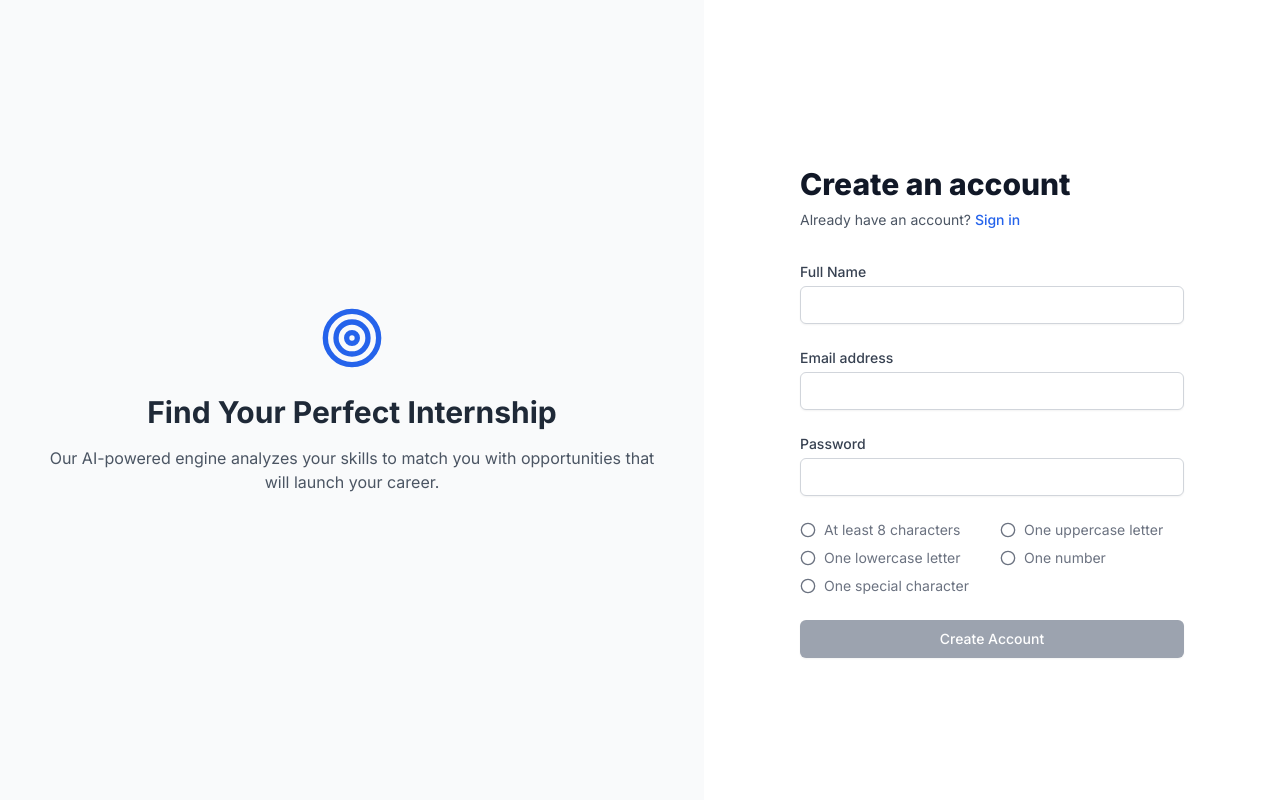
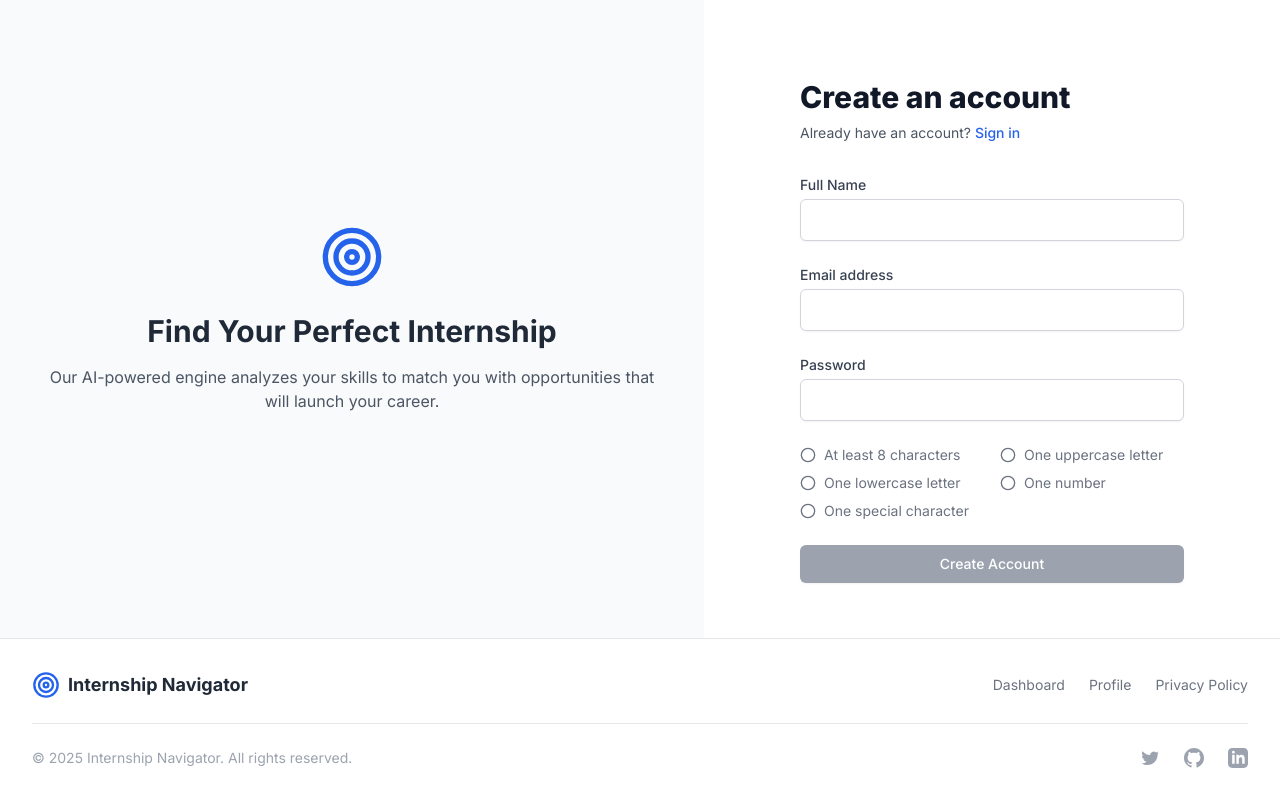
Before and after one commit to KrishBurla/intelligent-internship-navigator, a React (Create React App) app in the folder frontend/: page /signup in a window 1280 px wide. Built offline with nearby package versions, Linux system fonts and the light colour scheme.

Commit message:
Updated commit: With Footer

```diff
--- /dev/null
+++ b/frontend/jsconfig.json
@@ -0,0 +1,6 @@
+{
+  "compilerOptions": {
+    "baseUrl": "src"
+  },
+  "include": ["src"]
+}
--- /dev/null
+++ b/frontend/src/components/Footer.jsx
@@ -0,0 +1,36 @@
+import React from 'react';
+
+// --- Icons for the Footer ---
+const TargetIcon = (props) => ( <svg xmlns="http://www.w3.org/2000/svg" width="24" height="24" viewBox="0 0 24 24" fill="none" stroke="currentColor" strokeWidth="2" strokeLinecap="round" strokeLinejoin="round" {...props}><circle cx="12" cy="12" r="10" /><circle cx="12" cy="12" r="6" /><circle cx="12" cy="12" r="2" /></svg> );
+const TwitterIcon = (props) => (<svg role="img" viewBox="0 0 24 24" xmlns="http://www.w3.org/2000/svg" {...props}><title>Twitter</title><path d="M22.46 6c-.77.35-1.6.58-2.46.67.88-.53 1.56-1.37 1.88-2.38-.83.49-1.74.85-2.7 1.04A4.37 4.37 0 0 0 12 8.42a12.38 12.38 0 0 1-8.98-4.56 4.37 4.37 0 0 0 1.35 5.83-4.36 4.36 0 0 1-1.98-.55v.05a4.37 4.37 0 0 0 3.5 4.29-4.33 4.33 0 0 1-1.97.08 4.37 4.37 0 0 0 4.08 3.03A8.79 8.79 0 0 1 2 18.54a12.35 12.35 0 0 0 6.69 1.95c8.03 0 12.42-6.66 12.42-12.42v-.56A8.89 8.89 0 0 0 22.46 6z" /></svg>);
+const LinkedinIcon = (props) => (<svg role="img" viewBox="0 0 24 24" xmlns="http://www.w3.org/2000/svg" {...props}><title>LinkedIn</title><path d="M19 0h-14c-2.761 0-5 2.239-5 5v14c0 2.761 2.239 5 5 5h14c2.762 0 5-2.239 5-5v-14c0-2.761-2.238-5-5-5zm-11 19h-3v-11h3v11zm-1.5-12.268c-.966 0-1.75-.79-1.75-1.764s.784-1.764 1.75-1.764 1.75.79 1.75 1.764-.783 1.764-1.75 1.764zm13.5 12.268h-3v-5.604c0-3.368-4-3.113-4 0v5.604h-3v-11h3v1.765c1.396-2.586 7-2.777 7 2.476v6.759z"/></svg>);
+const GithubIcon = (props) => (<svg role="img" viewBox="0 0 24 24" xmlns="http://www.w3.org/2000/svg" {...props}><title>GitHub</title><path d="M12 0c-6.626 0-12 5.373-12 12 0 5.302 3.438 9.8 8.207 11.387.599.111.793-.261.793-.577v-2.234c-3.338.726-4.033-1.416-4.033-1.416-.546-1.387-1.333-1.756-1.333-1.756-1.089-.745.083-.729.083-.729 1.205.084 1.839 1.237 1.839 1.237 1.07 1.834 2.807 1.304 3.492.997.107-.775.418-1.305.762-1.604-2.665-.305-5.467-1.334-5.467-5.931 0-1.311.469-2.381 1.236-3.221-.124-.303-.535-1.524.117-3.176 0 0 1.008-.322 3.301 1.23.957-.266 1.983-.399 3.003-.404 1.02.005 2.047.138 3.006.404 2.291-1.552 3.297-1.23 3.297-1.23.653 1.653.242 2.874.118 3.176.77.84 1.235 1.911 1.235 3.221 0 4.609-2.807 5.624-5.479 5.921.43.372.823 1.102.823 2.222v3.293c0 .319.192.694.801.576 4.765-1.589 8.199-6.086 8.199-11.386 0-6.627-5.373-12-12-12z"/></svg>);
+
+export default function Footer() {
+    return (
+        <footer className="bg-white border-t border-gray-200">
+            <div className="max-w-7xl mx-auto py-8 px-4 sm:px-6 lg:px-8">
+                <div className="flex flex-col md:flex-row items-center justify-between">
+                    <div className="flex items-center">
+                        <TargetIcon className="h-7 w-7 text-blue-600" />
+                        <span className="ml-2 text-lg font-bold text-gray-800">Internship Navigator</span>
+                    </div>
+                    <div className="flex space-x-6 mt-4 md:mt-0">
+                        <a href="#" className="text-sm text-gray-500 hover:text-gray-900">Dashboard</a>
+                        <a href="#" className="text-sm text-gray-500 hover:text-gray-900">Profile</a>
+                        <a href="#" className="text-sm text-gray-500 hover:text-gray-900">Privacy Policy</a>
+                    </div>
+                </div>
+
+                <div className="mt-6 border-t border-gray-200 pt-6 flex items-center justify-between">
+                    <p className="text-sm text-gray-400">&copy; {new Date().getFullYear()} Internship Navigator. All rights reserved.</p>
+                    <div className="flex space-x-6">
+                        <a href="#" className="text-gray-400 hover:text-gray-500 fill-current"><TwitterIcon className="h-5 w-5" /></a>
+                        <a href="#" className="text-gray-400 hover:text-gray-500 fill-current"><GithubIcon className="h-5 w-5" /></a>
+                        <a href="#" className="text-gray-400 hover:text-gray-500 fill-current"><LinkedinIcon className="h-5 w-5" /></a>
+                    </div>
+                </div>
+            </div>
+        </footer>
+    );
+}
--- a/frontend/src/pages/DashboardPage.jsx
+++ b/frontend/src/pages/DashboardPage.jsx
@@ -1,14 +1,17 @@
 import React, { useState, useEffect, useCallback } from 'react';
 import { useNavigate } from 'react-router-dom';
 
-// Import Modals and Views
-import OnboardingModal from '../components/OnboardingModal';
-import ResumeAnalyzerModal from '../components/ResumeAnalyzerModal';
-import QuizModal from '../components/QuizModal';
-import DashboardView from '../views/DashboardView';
-import MyApplicationsView from '../views/MyApplicationsView';
-import AnnouncementsView from '../views/AnnouncementsView';
-import ProfileView from '../views/ProfileView';
+// Import Components using absolute paths from 'src'
+import OnboardingModal from 'components/OnboardingModal';
+import ResumeAnalyzerModal from 'components/ResumeAnalyzerModal';
+import QuizModal from 'components/QuizModal';
+import Footer from 'components/Footer';
+
+// Import Views using absolute paths from 'src'
+import DashboardView from 'views/DashboardView';
+import MyApplicationsView from 'views/MyApplicationsView';
+import AnnouncementsView from 'views/AnnouncementsView';
+import ProfileView from 'views/ProfileView';
 
 // --- ICONS for Layout ---
 const HomeIcon = (props) => ( <svg xmlns="http://www.w3.org/2000/svg" width="24" height="24" viewBox="0 0 24 24" fill="none" stroke="currentColor" strokeWidth="2" strokeLinecap="round" strokeLinejoin="round" {...props}><path d="m3 9 9-7 9 7v11a2 2 0 0 1-2 2H5a2 2 0 0 1-2-2z" /><polyline points="9 22 9 12 15 12 15 22" /></svg> );
@@ -21,7 +24,7 @@ const MegaphoneIcon = (props) => ( <svg xmlns="http://www.w3.org/2000/svg" width
 
 const API_BASE_URL = 'http://127.0.0.1:5000';
 
-// --- LAYOUT COMPONENTS (Defined at the top level for clarity) ---
+// --- LAYOUT COMPONENTS (Defined at the top level for stability) ---
 function Header({ userName }) {
     return (
         <header className="bg-white/90 backdrop-blur-lg sticky top-0 z-30 border-b border-gray-200">
@@ -119,7 +122,7 @@ export default function DashboardPage() {
         if (activeTab === 'dashboard' || activeTab === 'applications') {
             fetchInternships();
         } else {
-            setIsLoading(false); // No data to load for other tabs like Profile
+            setIsLoading(false);
         }
     }, [navigate, showOnboarding, activeTab, fetchInternships]);
 
@@ -140,7 +143,6 @@ export default function DashboardPage() {
         }
     };
     const handleSkipOnboarding = () => {
-        // We set this so the user isn't bothered again until they log out.
         localStorage.setItem('profileComplete', 'true');
         setShowOnboarding(false);
     };
@@ -162,7 +164,7 @@ export default function DashboardPage() {
     };
 
     return (
-        <div className="min-h-screen bg-gray-100 font-sans">
+        <div className="min-h-screen bg-gray-100 font-sans flex flex-col">
             <OnboardingModal
                 show={showOnboarding}
                 onComplete={handleOnboardingComplete}
@@ -194,15 +196,18 @@ export default function DashboardPage() {
                 }}
             />
 
-            <div className={`flex h-screen transition-all duration-500 ${showOnboarding || showResumeModal || showQuiz ? 'blur-lg pointer-events-none' : ''}`}>
+            <div className={`flex flex-1 overflow-hidden transition-all duration-500 ${showOnboarding || showResumeModal || showQuiz ? 'blur-lg pointer-events-none' : ''}`}>
                 <div className="hidden md:flex">
                     <Sidebar activeTab={activeTab} onNavClick={handleNavClick} onLogout={handleLogout} userName={userName} />
                 </div>
                 <div className="flex-1 flex flex-col overflow-hidden">
                     <Header userName={userName} />
-                    <main className="flex-1 overflow-y-auto">
-                        {renderContent()}
-                    </main>
+                    <div className="flex-1 overflow-hidden flex flex-col">
+                        <main className="flex-1 overflow-y-auto bg-gray-50">
+                            {renderContent()}
+                        </main>
+                        <Footer />
+                    </div>
                 </div>
             </div>
         </div>
--- a/frontend/src/pages/LoginPage.jsx
+++ b/frontend/src/pages/LoginPage.jsx
@@ -1,5 +1,6 @@
 import React, { useState } from 'react';
 import { useNavigate, Link } from 'react-router-dom';
+import Footer from '../components/Footer';
 
 const TargetIcon = (props) => (<svg xmlns="http://www.w3.org/2000/svg" width="24" height="24" viewBox="0 0 24 24" fill="none" stroke="currentColor" strokeWidth="2" strokeLinecap="round" strokeLinejoin="round" {...props}><circle cx="12" cy="12" r="10" /><circle cx="12" cy="12" r="6" /><circle cx="12" cy="12" r="2" /></svg>);
 
@@ -21,27 +22,21 @@ export default function LoginPage() {
             const data = await response.json();
             if (!response.ok) throw new Error(data.error || 'Failed to login.');
 
-        // Store all necessary info from the login response
             localStorage.setItem('authToken', data.token);
             localStorage.setItem('userName', data.name);
             localStorage.setItem('userEmail', email);
-
-        // --- THIS IS THE FIX ---
-        // Explicitly store boolean values as strings for reliable checks
             localStorage.setItem('profileComplete', data.profile_complete ? 'true' : 'false');
             localStorage.setItem('quizTaken', data.quiz_taken ? 'true' : 'false');
 
-        // Always navigate to the dashboard
             navigate('/dashboard');
-
         } catch (err) {
             setError(err.message);
         }
     };
 
     return (
-    <div className="min-h-screen bg-white flex">
-      {/* Left decorative column */}
+        <div className="min-h-screen bg-white flex flex-col">
+            <div className="flex-grow flex">
                 <div className="hidden lg:block relative w-0 flex-1 bg-gray-50">
                     <div className="absolute inset-0 h-full w-full object-cover flex items-center justify-center">
                         <div className="text-center px-12">
@@ -54,7 +49,6 @@ export default function LoginPage() {
                     </div>
                 </div>
 
-       {/* Right form column */}
                 <div className="flex-1 flex flex-col justify-center py-12 px-4 sm:px-6 lg:flex-none lg:px-20 xl:px-24">
                     <div className="mx-auto w-full max-w-sm lg:w-96">
                         <div>
@@ -66,39 +60,18 @@ export default function LoginPage() {
                             </Link>
                             </p>
                         </div>
-
                         <div className="mt-8">
-            <div className="mt-6">
                             <form onSubmit={handleSubmit} className="space-y-6">
-                 <div>
-                  <label htmlFor="email" className="block text-sm font-medium text-gray-700">Email address</label>
-                  <div className="mt-1">
-                    <input id="email" name="email" type="email" autoComplete="email" required value={email} onChange={(e) => setEmail(e.target.value)}
-                      className="appearance-none block w-full px-3 py-2 border border-gray-300 rounded-md shadow-sm placeholder-gray-400 focus:outline-none focus:ring-blue-500 focus:border-blue-500 sm:text-sm"/>
-                  </div>
-                </div>
-
-                <div className="space-y-1">
-                  <label htmlFor="password" className="block text-sm font-medium text-gray-700">Password</label>
-                  <div className="mt-1">
-                    <input id="password" name="password" type="password" autoComplete="current-password" required value={password} onChange={(e) => setPassword(e.target.value)}
-                      className="appearance-none block w-full px-3 py-2 border border-gray-300 rounded-md shadow-sm placeholder-gray-400 focus:outline-none focus:ring-blue-500 focus:border-blue-500 sm:text-sm"/>
-                  </div>
-                </div>
-
+                                <div><label htmlFor="email" className="block text-sm font-medium text-gray-700">Email address</label><div className="mt-1"><input id="email" name="email" type="email" autoComplete="email" required value={email} onChange={(e) => setEmail(e.target.value)} className="w-full px-3 py-2 border border-gray-300 rounded-md shadow-sm focus:outline-none focus:ring-blue-500 focus:border-blue-500"/></div></div>
+                                <div><label htmlFor="password" className="block text-sm font-medium text-gray-700">Password</label><div className="mt-1"><input id="password" name="password" type="password" autoComplete="current-password" required value={password} onChange={(e) => setPassword(e.target.value)} className="w-full px-3 py-2 border border-gray-300 rounded-md shadow-sm focus:outline-none focus:ring-blue-500 focus:border-blue-500"/></div></div>
                                 {error && <p className="text-sm text-red-600">{error}</p>}
-
-                <div>
-                  <button type="submit"
-                    className="w-full flex justify-center py-2 px-4 border border-transparent rounded-md shadow-sm text-sm font-medium text-white bg-blue-600 hover:bg-blue-700 focus:outline-none focus:ring-2 focus:ring-offset-2 focus:ring-blue-500">
-                    Sign in
-                  </button>
-                </div>
+                                <div><button type="submit" className="w-full flex justify-center py-2 px-4 border border-transparent rounded-md shadow-sm text-sm font-medium text-white bg-blue-600 hover:bg-blue-700 focus:outline-none focus:ring-2 focus:ring-offset-2 focus:ring-blue-500">Sign in</button></div>
                             </form>
                         </div>
                     </div>
                 </div>
             </div>
+            <Footer />
         </div>
     );
 }
--- a/frontend/src/pages/SignupPage.jsx
+++ b/frontend/src/pages/SignupPage.jsx
@@ -1,12 +1,11 @@
-import React, { useState, useEffect } from 'react';
+import React, { useState } from 'react';
 import { useNavigate, Link } from 'react-router-dom';
+import Footer from '../components/Footer';
 
-// --- Icons ---
 const TargetIcon = (props) => (<svg xmlns="http://www.w3.org/2000/svg" width="24" height="24" viewBox="0 0 24 24" fill="none" stroke="currentColor" strokeWidth="2" strokeLinecap="round" strokeLinejoin="round" {...props}><circle cx="12" cy="12" r="10" /><circle cx="12" cy="12" r="6" /><circle cx="12" cy="12" r="2" /></svg>);
 const CheckIcon = (props) => (<svg xmlns="http://www.w3.org/2000/svg" width="24" height="24" viewBox="0 0 24 24" fill="none" stroke="currentColor" strokeWidth="3" strokeLinecap="round" strokeLinejoin="round" {...props}><polyline points="20 6 9 17 4 12"></polyline></svg>);
 const CircleIcon = (props) => (<svg xmlns="http://www.w3.org/2000/svg" width="24" height="24" viewBox="0 0 24 24" fill="none" stroke="currentColor" strokeWidth="2" strokeLinecap="round" strokeLinejoin="round" {...props}><circle cx="12" cy="12" r="10"></circle></svg>);
 
-// --- Password Validation Component ---
 const PasswordValidator = ({ password }) => {
     const validations = {
         length: password.length >= 8,
@@ -15,14 +14,7 @@ const PasswordValidator = ({ password }) => {
         number: /[0-9]/.test(password),
         special: /[^A-Za-z0-9]/.test(password),
     };
-
-    const ValidationItem = ({ isValid, text }) => (
-        <div className={`flex items-center text-sm transition-colors ${isValid ? 'text-green-600' : 'text-gray-500'}`}>
-            {isValid ? <CheckIcon className="w-4 h-4 mr-2" /> : <CircleIcon className="w-4 h-4 mr-2" />}
-            {text}
-        </div>
-    );
-
+    const ValidationItem = ({ isValid, text }) => (<div className={`flex items-center text-sm transition-colors ${isValid ? 'text-green-600' : 'text-gray-500'}`}>{isValid ? <CheckIcon className="w-4 h-4 mr-2" /> : <CircleIcon className="w-4 h-4 mr-2" />}{text}</div>);
     return (
         <div className="grid grid-cols-2 gap-x-4 gap-y-2 mt-4">
             <ValidationItem isValid={validations.length} text="At least 8 characters" />
@@ -34,7 +26,6 @@ const PasswordValidator = ({ password }) => {
     );
 };
 
-// --- Main Signup Page Component ---
 export default function SignupPage() {
     const [name, setName] = useState('');
     const [email, setEmail] = useState('');
@@ -55,31 +46,19 @@ export default function SignupPage() {
 
     const handleSubmit = async (e) => {
         e.preventDefault();
-        if (!isFormValid()) {
-            setError("Please fill all fields and meet password requirements.");
-            return;
-        }
+        if (!isFormValid()) { setError("Please fill all fields and meet password requirements."); return; }
         setError('');
-
         try {
-            const response = await fetch('http://127.0.0.1:5000/api/signup', {
-                method: 'POST',
-                headers: { 'Content-Type': 'application/json' },
-                body: JSON.stringify({ name, email, password }),
-            });
+            const response = await fetch('http://127.0.0.1:5000/api/signup', { method: 'POST', headers: { 'Content-Type': 'application/json' }, body: JSON.stringify({ name, email, password }) });
             const data = await response.json();
             if (!response.ok) throw new Error(data.error || 'Failed to create account.');
-
-            navigate('/login'); // Redirect to login on success
-
-        } catch (err) {
-            setError(err.message);
-        }
+            navigate('/login');
+        } catch (err) { setError(err.message); }
     };
 
   return (
-    <div className="min-h-screen bg-white flex">
-      {/* Left decorative column */}
+    <div className="min-h-screen bg-white flex flex-col">
+        <div className="flex-grow flex">
             <div className="hidden lg:block relative w-0 flex-1 bg-gray-50">
                 <div className="absolute inset-0 h-full w-full object-cover flex items-center justify-center">
                     <div className="text-center px-12">
@@ -91,8 +70,6 @@ export default function SignupPage() {
                     </div>
                 </div>
             </div>
-
-      {/* Right form column */}
             <div className="flex-1 flex flex-col justify-center py-12 px-4 sm:px-6 lg:flex-none lg:px-20 xl:px-24">
                 <div className="mx-auto w-full max-w-sm lg:w-96">
                     <div>
@@ -104,49 +81,20 @@ export default function SignupPage() {
                         </Link>
                         </p>
                     </div>
-
                     <div className="mt-8">
-            <div className="mt-6">
                         <form onSubmit={handleSubmit} className="space-y-6">
-                <div>
-                  <label htmlFor="name" className="block text-sm font-medium text-gray-700">Full Name</label>
-                  <div className="mt-1">
-                    <input id="name" name="name" type="text" required value={name} onChange={(e) => setName(e.target.value)}
-                      className="appearance-none block w-full px-3 py-2 border border-gray-300 rounded-md shadow-sm placeholder-gray-400 focus:outline-none focus:ring-blue-500 focus:border-blue-500 sm:text-sm"/>
-                  </div>
-                </div>
-
-                <div>
-                  <label htmlFor="email" className="block text-sm font-medium text-gray-700">Email address</label>
-                  <div className="mt-1">
-                    <input id="email" name="email" type="email" autoComplete="email" required value={email} onChange={(e) => setEmail(e.target.value)}
-                      className="appearance-none block w-full px-3 py-2 border border-gray-300 rounded-md shadow-sm placeholder-gray-400 focus:outline-none focus:ring-blue-500 focus:border-blue-500 sm:text-sm"/>
-                  </div>
-                </div>
-
-                <div className="space-y-1">
-                  <label htmlFor="password" className="block text-sm font-medium text-gray-700">Password</label>
-                  <div className="mt-1">
-                    <input id="password" name="password" type="password" required value={password} onChange={(e) => setPassword(e.target.value)}
-                      className="appearance-none block w-full px-3 py-2 border border-gray-300 rounded-md shadow-sm placeholder-gray-400 focus:outline-none focus:ring-blue-500 focus:border-blue-500 sm:text-sm"/>
-                  </div>
-                </div>
-
+                            <div><label htmlFor="name" className="block text-sm font-medium text-gray-700">Full Name</label><div className="mt-1"><input id="name" name="name" type="text" required value={name} onChange={(e) => setName(e.target.value)} className="w-full px-3 py-2 border border-gray-300 rounded-md shadow-sm focus:outline-none focus:ring-blue-500 focus:border-blue-500"/></div></div>
+                            <div><label htmlFor="email" className="block text-sm font-medium text-gray-700">Email address</label><div className="mt-1"><input id="email" name="email" type="email" autoComplete="email" required value={email} onChange={(e) => setEmail(e.target.value)} className="w-full px-3 py-2 border border-gray-300 rounded-md shadow-sm focus:outline-none focus:ring-blue-500 focus:border-blue-500"/></div></div>
+                            <div className="space-y-1"><label htmlFor="password" className="block text-sm font-medium text-gray-700">Password</label><div className="mt-1"><input id="password" name="password" type="password" required value={password} onChange={(e) => setPassword(e.target.value)} className="w-full px-3 py-2 border border-gray-300 rounded-md shadow-sm focus:outline-none focus:ring-blue-500 focus:border-blue-500"/></div></div>
                             <PasswordValidator password={password} />
-
                             {error && <p className="text-sm text-red-600">{error}</p>}
-
-                <div>
-                  <button type="submit" disabled={!isFormValid()}
-                    className="w-full flex justify-center py-2 px-4 border border-transparent rounded-md shadow-sm text-sm font-medium text-white bg-blue-600 hover:bg-blue-700 focus:outline-none focus:ring-2 focus:ring-offset-2 focus:ring-blue-500 disabled:bg-gray-400 disabled:cursor-not-allowed">
-                    Create Account
-                  </button>
-                </div>
+                            <div><button type="submit" disabled={!isFormValid()} className="w-full flex justify-center py-2 px-4 border border-transparent rounded-md shadow-sm text-sm font-medium text-white bg-blue-600 hover:bg-blue-700 focus:outline-none focus:ring-2 focus:ring-offset-2 focus:ring-blue-500 disabled:bg-gray-400 disabled:cursor-not-allowed">Create Account</button></div>
                         </form>
                     </div>
                 </div>
             </div>
         </div>
+        <Footer />
     </div>
   );
 }
```
Also changed, not shown: frontend/src/views/DashboardView.jsx (+116 -39 lines), 1 other file (tests, documents, lock files or other folders). Lines whose indentation alone changed are shown as unchanged.
